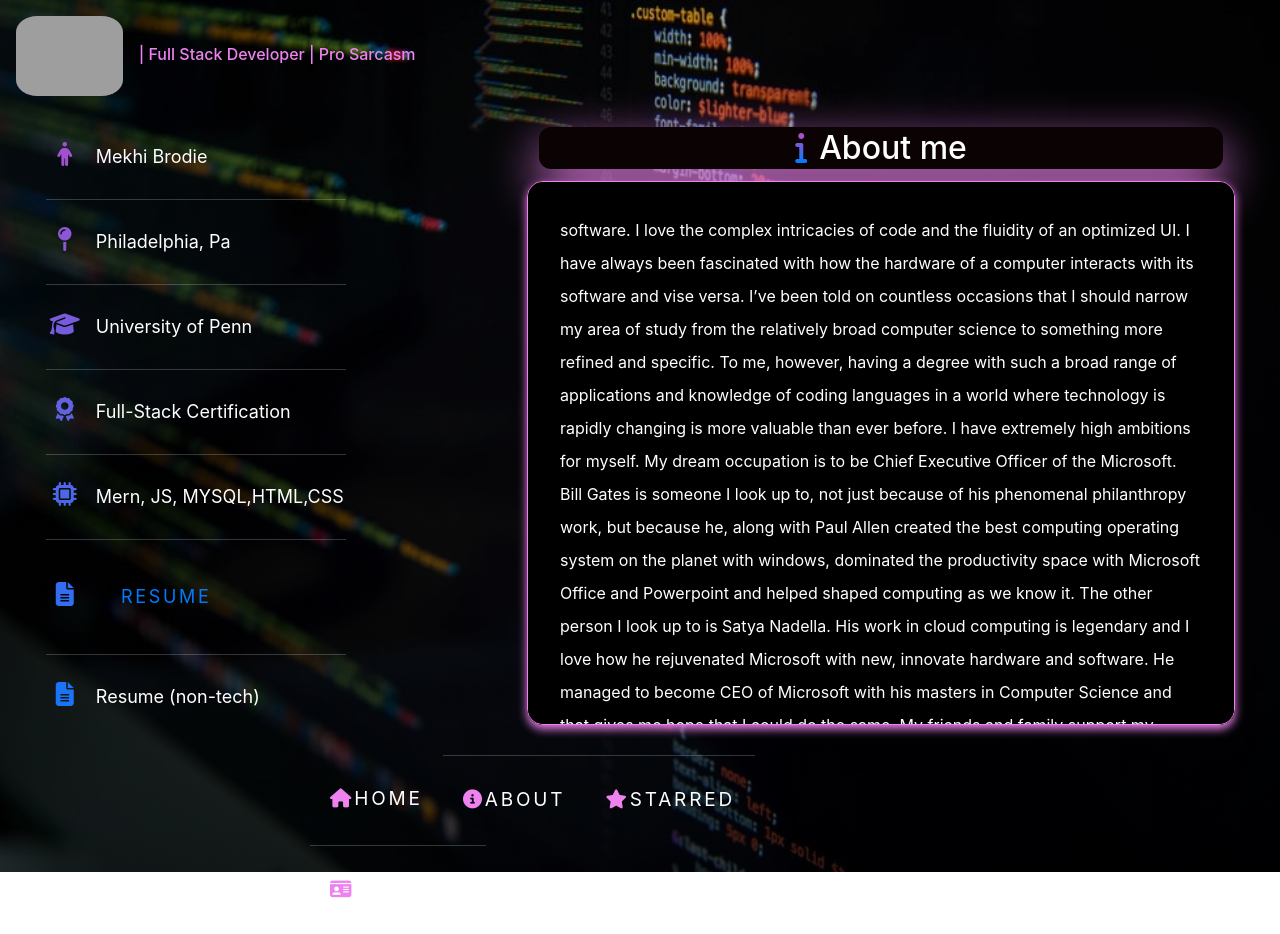
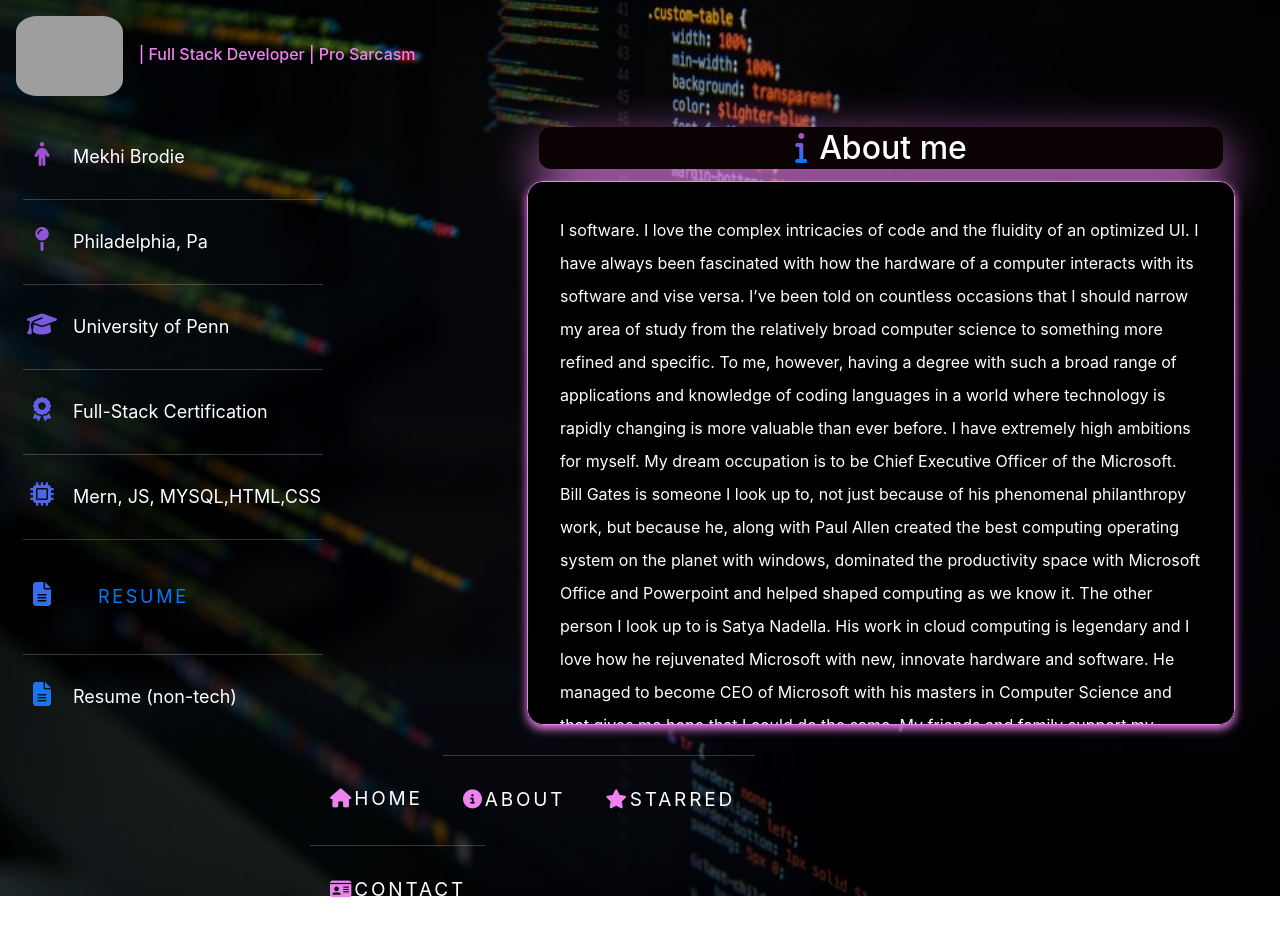
Before and after one commit to Mekhib/react-portfolio, a React (Create React App) app: page / in a window 1280 px wide. Both pictures are taken after a click on the item "ABOUT". Built offline with nearby package versions, Linux system fonts and the light colour scheme; grey boxes are pictures that could not be loaded; a web font is replaced by a local one.

Commit message:
more small tweaks for performance on the live site

```diff
--- a/public/index.html
+++ b/public/index.html
@@ -2,7 +2,10 @@
 <html lang="en">
   <head>
     <meta charset="utf-8" />
-    <link rel="icon" href="%PUBLIC_URL%/favicon.ico" />
+    <link
+      rel="icon"
+      href="https://cdn0.iconfinder.com/data/icons/web-seo-and-digital-marketing-7/64/140-512.png"
+    />
     <meta name="viewport" content="width=device-width, initial-scale=1" />
     <meta name="theme-color" content="#000000" />
     <meta
@@ -50,7 +53,7 @@
       work correctly both with client-side routing and a non-root public URL.
       Learn how to configure a non-root public URL by running `npm run build`.
     -->
-    <title>React App</title>
+    <title>Mekhi's Portfolio</title>
   </head>
   <body>
     <noscript>You need to enable JavaScript to run this app.</noscript>
--- a/src/Components/about.js
+++ b/src/Components/about.js
@@ -49,17 +49,17 @@ function about(props) {
               <i class="fas fa-info iconh"></i>About me
             </h1>
             <p className="text">
-              software. I love the complex intricacies of code and the fluidity
-              of an optimized UI. I have always been fascinated with how the
-              hardware of a computer interacts with its software and vise versa.
-              I’ve been told on countless occasions that I should narrow my area
-              of study from the relatively broad computer science to something
-              more refined and specific. To me, however, having a degree with
-              such a broad range of applications and knowledge of coding
-              languages in a world where technology is rapidly changing is more
-              valuable than ever before. I have extremely high ambitions for
-              myself. My dream occupation is to be Chief Executive Officer of
-              the Microsoft. Bill Gates is someone I look up to, not just
+              I software. I love the complex intricacies of code and the
+              fluidity of an optimized UI. I have always been fascinated with
+              how the hardware of a computer interacts with its software and
+              vise versa. I’ve been told on countless occasions that I should
+              narrow my area of study from the relatively broad computer science
+              to something more refined and specific. To me, however, having a
+              degree with such a broad range of applications and knowledge of
+              coding languages in a world where technology is rapidly changing
+              is more valuable than ever before. I have extremely high ambitions
+              for myself. My dream occupation is to be Chief Executive Officer
+              of the Microsoft. Bill Gates is someone I look up to, not just
               because of his phenomenal philanthropy work, but because he, along
               with Paul Allen created the best computing operating system on the
               planet with windows, dominated the productivity space with
--- a/src/Components/home.js
+++ b/src/Components/home.js
@@ -19,7 +19,7 @@ function home(props) {
         </div>
         <div className="row">
           <div className="list">
-            <ul className="homelist">
+            <ul className="homelist" id="splashlist">
               <li className="Hlist">A</li>
               <li className="Hlist">Developer with</li>
               <li className="Hlist">Heart, Dedication, passion</li>
--- a/src/Css/about.css
+++ b/src/Css/about.css
@@ -23,6 +23,7 @@
   font-size: 18px;
   color: white;
   line-height: 3em;
+  margin-left: 23px;
 }
 
 /* List element */
@@ -73,7 +74,7 @@ li + li {
   border-radius: 20% !important;
 }
 #aboutBg {
-  height: 109vh !important;
+  height: 112vh;
 }
 .profile:hover {
   left: 29em;
@@ -122,6 +123,9 @@ li + li {
   box-shadow: 0 20px 50px violet;
 }
 @media only screen and (max-width: 570px) {
+  .ablist {
+    margin-left: 0px !important;
+  }
   .responsiveRow1 {
     margin-left: 14px !important;
     margin-top: 26px !important;
--- a/src/Css/contact.css
+++ b/src/Css/contact.css
@@ -95,7 +95,7 @@
 }
 @media only screen and (max-width: 570px) {
   .responsiveBg3 {
-    height: 225vh;
+    height: 235vh;
   }
   .col-4 {
     max-width: 100% !important;
--- a/src/Css/home.css
+++ b/src/Css/home.css
@@ -15,6 +15,9 @@
 .align {
   text-align: center;
   width: 99%;
+}
+#splashlist {
+  margin: 0px !important;
 }
 .intro {
   font-family: none;
@@ -41,7 +44,7 @@ li {
 }
 .list {
   width: 100%;
-  text-align: "-webkit-center";
+  text-align: -webkit-center;
 }
 .info {
   width: 100%;
@@ -93,6 +96,7 @@ li {
   }
   ul {
     width: 126% !important;
+    margin: auto !important;
   }
   .nav {
     display: block !important;
--- a/src/Css/nav.css
+++ b/src/Css/nav.css
@@ -3,7 +3,7 @@
 }
 .align {
   width: 100%;
-  text-align: center;
+  text-align: -webkit-center;
 }
 .nav {
   display: inline-flex;
@@ -11,7 +11,6 @@
   font-size: 19px !important;
 }
 ul {
-  margin: 150px auto 0;
   padding: 0;
   list-style: none;
   display: table;
--- a/src/Css/portfolio.css
+++ b/src/Css/portfolio.css
@@ -74,7 +74,7 @@
   overflow: scroll;
 }
 #BgPortpg {
-  height: 137vh !important;
+  height: 137vh;
 }
 .card-body {
   color: violet;
```
